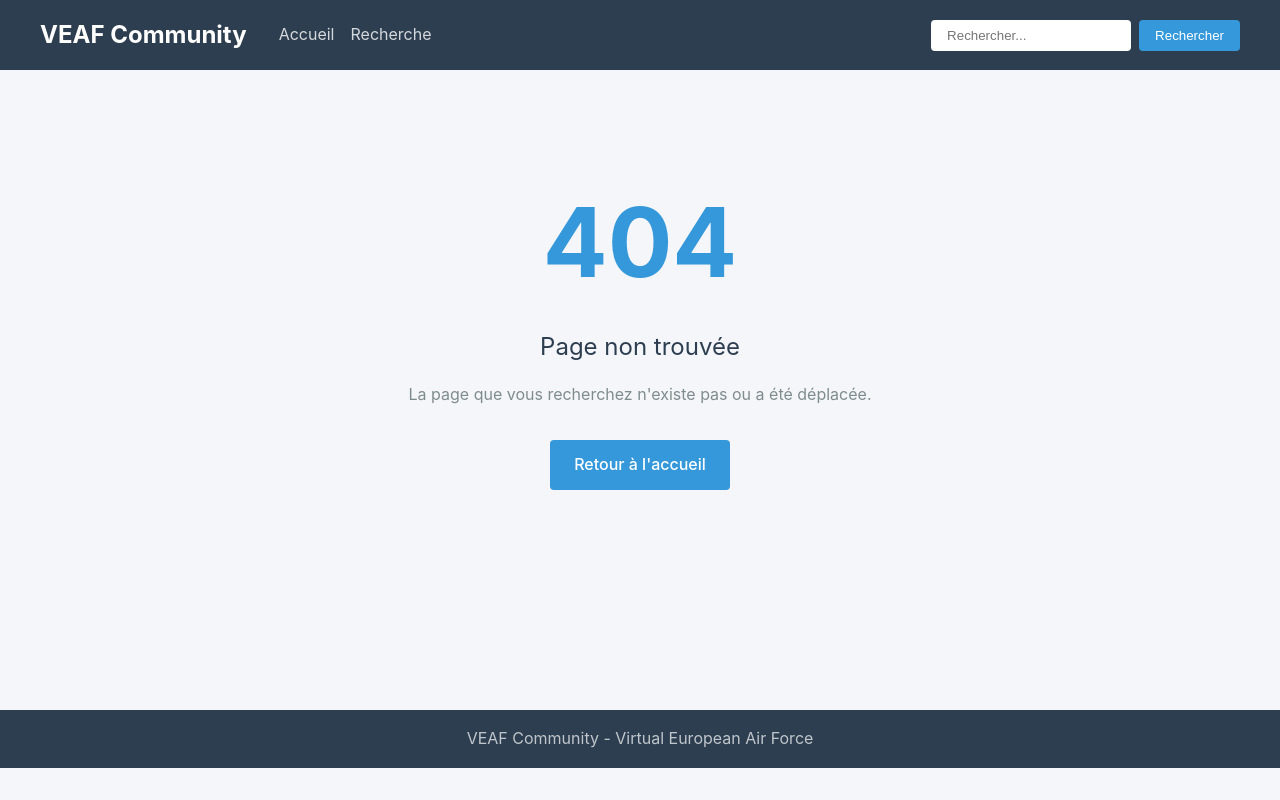
After one commit to VEAF/VEAF-SimpleForum, a FastAPI app: template app/templates/404.html in a window 1280 px wide. The commit adds this page. Run offline with FastAPI, Linux system fonts and the light colour scheme; the template is opened without the code that fills it, so the values that code supplies are empty.

Commit message:
add a nice 404 page error

```diff
--- a/app/main.py
+++ b/app/main.py
@@ -1,8 +1,11 @@
 from contextlib import asynccontextmanager
 from pathlib import Path
 
-from fastapi import FastAPI
+from fastapi import FastAPI, Request
+from fastapi.responses import JSONResponse
 from fastapi.staticfiles import StaticFiles
+from fastapi.templating import Jinja2Templates
+from starlette.exceptions import HTTPException as StarletteHTTPException
 
 from app.config import settings
 from app.services.data_loader import init_data_store
@@ -31,6 +34,28 @@ if settings.IMAGES_PATH.exists():
 app.include_router(api.router)
 app.include_router(web.router)
 
+templates = Jinja2Templates(directory=Path(__file__).parent / "templates")
+
+
+@app.exception_handler(StarletteHTTPException)
+async def http_exception_handler(request: Request, exc: StarletteHTTPException):
+    if exc.status_code == 404:
+        accept = request.headers.get("accept", "")
+        if "application/json" in accept:
+            return JSONResponse(
+                status_code=404,
+                content={"detail": exc.detail}
+            )
+        return templates.TemplateResponse(
+            request,
+            "404.html",
+            status_code=404
+        )
+    return JSONResponse(
+        status_code=exc.status_code,
+        content={"detail": exc.detail}
+    )
+
 
 @app.get("/health")
 async def health_check():
--- a/app/static/css/style.css
+++ b/app/static/css/style.css
@@ -512,6 +512,29 @@ h2 {
     margin-bottom: 1.5rem;
 }
 
+/* Page d'erreur 404 */
+.error-page {
+    text-align: center;
+    padding: 4rem 2rem;
+}
+
+.error-page h1 {
+    font-size: 6rem;
+    color: var(--secondary-color);
+    margin-bottom: 0.5rem;
+}
+
+.error-page .error-message {
+    font-size: 1.5rem;
+    color: var(--text-color);
+    margin-bottom: 1rem;
+}
+
+.error-page .error-description {
+    color: var(--text-muted);
+    margin-bottom: 2rem;
+}
+
 @media (max-width: 768px) {
     .header-content {
         flex-direction: column;
@@ -545,4 +568,8 @@ h2 {
     .search-box {
         flex-direction: column;
     }
+
+    .error-page h1 {
+        font-size: 4rem;
+    }
 }
--- /dev/null
+++ b/app/templates/404.html
@@ -0,0 +1,14 @@
+{% extends "base.html" %}
+
+{% block title %}Page non trouvée - VEAF Community{% endblock %}
+
+{% block content %}
+<div class="container">
+    <div class="error-page">
+        <h1>404</h1>
+        <p class="error-message">Page non trouvée</p>
+        <p class="error-description">La page que vous recherchez n'existe pas ou a été déplacée.</p>
+        <a href="/" class="btn">Retour à l'accueil</a>
+    </div>
+</div>
+{% endblock %}
```
Also changed, not shown: tests/integration/test_web.py (+8 -2 lines).
